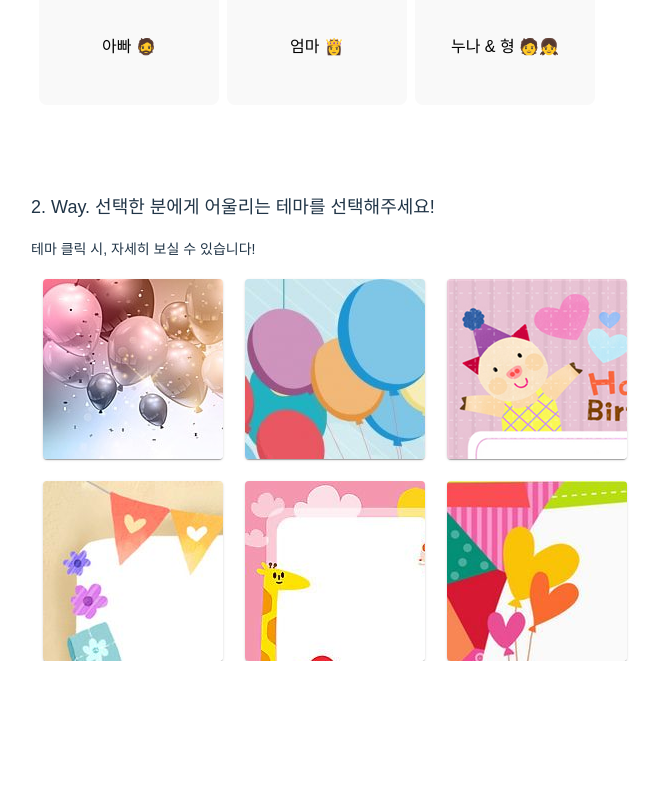
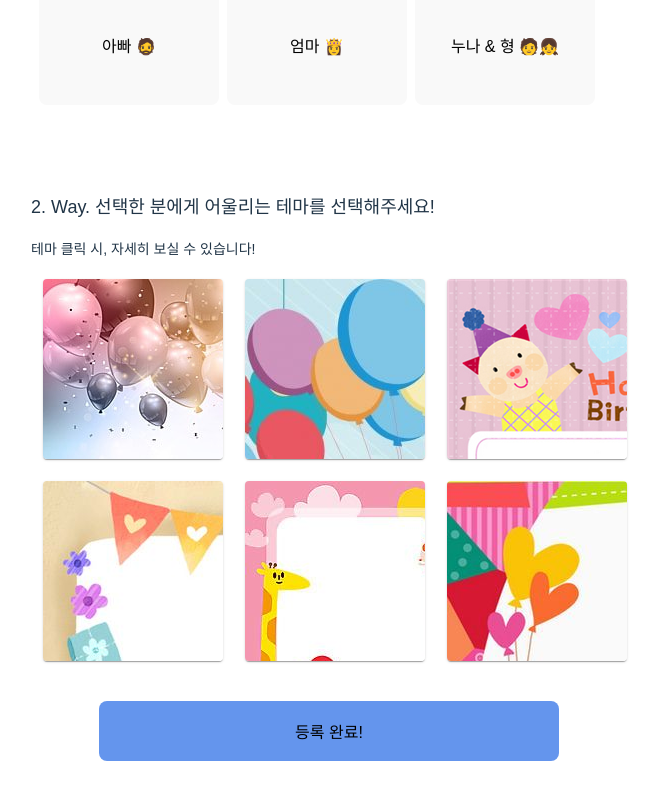
Before and after one commit to hyunho4532/happyk, a React (Vite) app: page / in a window 1280 px wide. Shown: the part 218-1018 px from the top of the page, without its empty margins (311-970 px from the left). Before the commit the page ends 879 px from the top, so only its background shows below. Built offline with nearby package versions, Linux system fonts and the light colour scheme; a web font is replaced by a local one.

Commit message:
Dev . letter write feature is currently being implemented. (Birth Card Insert Page was moved using react-router-dom)

```diff
--- a/package.json
+++ b/package.json
@@ -17,6 +17,7 @@
     "react": "^18.3.1",
     "react-dom": "^18.3.1",
     "react-router-dom": "^6.24.0",
+    "react-toastify": "^10.0.5",
     "zustand": "^4.5.4"
   },
   "devDependencies": {
--- a/src/app/router.tsx
+++ b/src/app/router.tsx
@@ -1,9 +1,14 @@
 import { createBrowserRouter } from "react-router-dom";
 import { MainPage } from "../pages/MainPage";
+import { BirthCardPage } from "../pages/birth/BirthCardPage";
 
 export const router = createBrowserRouter([
     {
         path: "/",
         element: <MainPage />
+    },
+    {
+        path: "/birth_card/insert",
+        element: <BirthCardPage />
     }
 ])
--- a/src/components/button/index.tsx
+++ b/src/components/button/index.tsx
@@ -1,6 +1,8 @@
 import { css } from "@emotion/css";
 import React from "react";
 import { user } from "../../store";
+import { toastSuccess } from "../../shared/ui-kit/toast";
+import { useNavigate } from "react-router-dom";
 
 
 export function Buttons({children}: { children: React.ReactNode }) {
@@ -14,20 +16,42 @@ export function Button({
     height,
     margin,
     hover = 'yes',
+    flex,
+    type,
+    path,
+    color,
     children
 }: {
     width: string,
     height: string,
     margin?: string,
     hover?: string,
+    flex?: string,
+    type: string,
+    path?: string,
+    color?: string,
     children: React.ReactNode
 }) {
 
-    const { setType } = user();
+    const { setPath, setType } = user();
+    const navigate = useNavigate();
 
     const familyOnChange = (children: React.ReactNode) => {
         if (children != null) {
-            setType(children);
+            if (type === "생일 카드 작성 등록") {
+                setType(children);
+                toastSuccess("등록이 완료되었어요!! 🤗");
+            }
+
+            else if (type === "테마 등록") {
+                setPath(path);
+                toastSuccess("테마 등록이 완료되었어요!! 🤗");
+            }
+
+            else if (type === "등록 완료") {
+                toastSuccess("이제 본격적으로 생일 카드를 작성해보세요!! 🤗");
+                return navigate("/birth_card/insert");
+            }
         }
     }
 
@@ -35,11 +59,15 @@ export function Button({
         <button className={css`
             width: ${width};
             height: ${height};
+            display: ${flex};
             margin-left: 8px;
             margin: ${margin != null ? '0 auto': ''};
             margin-top: ${margin != null ? `${margin}` : ''};
             margin-bottom: ${margin != null ? `${margin}` : ''};
             transition: transform 0.7s;
+            justify-content: center;
+            align-items: center;
+            background-color: ${color};
 
             &:hover {
                 ${hover == 'yes' ? 'transform: scale(1.10)' : ''}
--- a/src/components/dialog/index.tsx
+++ b/src/components/dialog/index.tsx
@@ -27,7 +27,9 @@ export function ThemeDialog() {
                 width="280px"
                 height="70px"
                 margin="40px"
-                hover="not">
+                hover="not"
+                type="테마 등록"
+                path={path}>
                 테마 등록 완료!
             </Button>
 
--- a/src/main.tsx
+++ b/src/main.tsx
@@ -1,11 +1,14 @@
 import React from 'react'
 import ReactDOM from 'react-dom/client'
 import './index.css'
+import 'react-toastify/dist/ReactToastify.css';
 import { RouterProvider } from 'react-router-dom'
 import { router } from './app/router.tsx'
+import { ToastContainer } from 'react-toastify'
 
 ReactDOM.createRoot(document.getElementById('root')!).render(
   <React.StrictMode>
     <RouterProvider router={router} />
+    <ToastContainer />
   </React.StrictMode>,
 )
--- a/src/pages/MainPage.tsx
+++ b/src/pages/MainPage.tsx
@@ -16,9 +16,9 @@ export function MainPage() {
                 1 Way. 누구에게 생일 카드를 작성하실건가요? To. {type} ❤
             </P>
             <Buttons>
-                <Button width="180px" height="120px">아빠 🧔</Button>
-                <Button width="180px" height="120px">엄마 👸</Button>
-                <Button width="180px" height="120px">누나 & 형 🧑👧</Button>
+                <Button width="180px" height="120px" type="생일 카드 작성 등록">아빠 🧔</Button>
+                <Button width="180px" height="120px" type="생일 카드 작성 등록">엄마 👸</Button>
+                <Button width="180px" height="120px" type="생일 카드 작성 등록">누나 & 형 🧑👧</Button>
             </Buttons>
 
             <P fontSize="18px" paddingTop="80px">
@@ -35,6 +35,17 @@ export function MainPage() {
                     </ThemeCard>
                 ))}
             </Cards>
+
+            <Button
+                width="460px"
+                height="60px"
+                margin="40px"
+                hover="not"
+                flex="flex"
+                type="등록 완료"
+                color="cornflowerblue">
+                등록 완료!
+            </Button>
         </>
     )
 }
--- /dev/null
+++ b/src/shared/ui-kit/toast/index.tsx
@@ -0,0 +1,5 @@
+import { toast } from "react-toastify"
+
+export const toastSuccess = (message: string) => {
+    toast.success(message);
+}
```
Also changed, not shown: src/pages/birth/BirthCardPage.tsx (added, +7 -0 lines), 1 other file (tests, documents, lock files or other folders).
